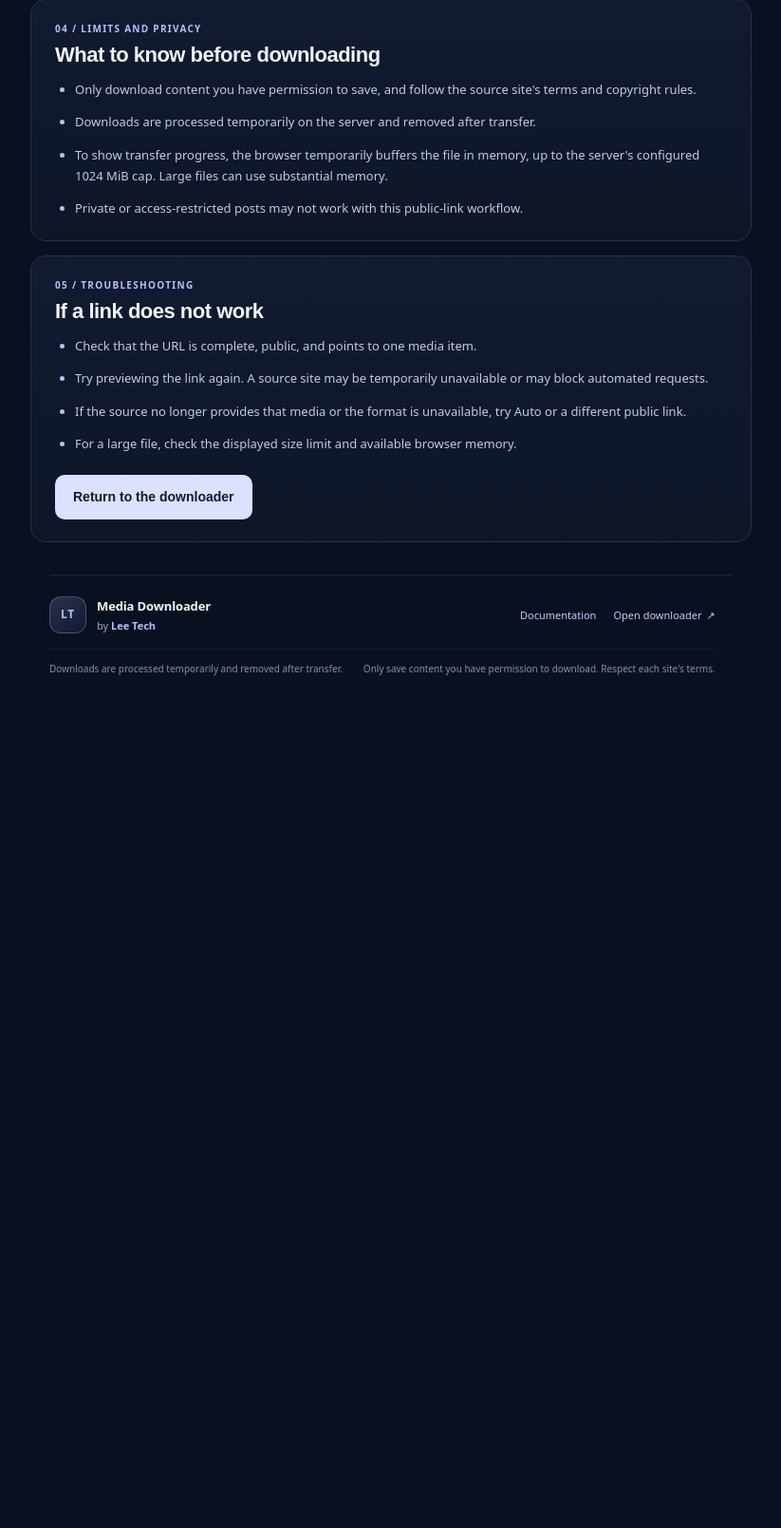
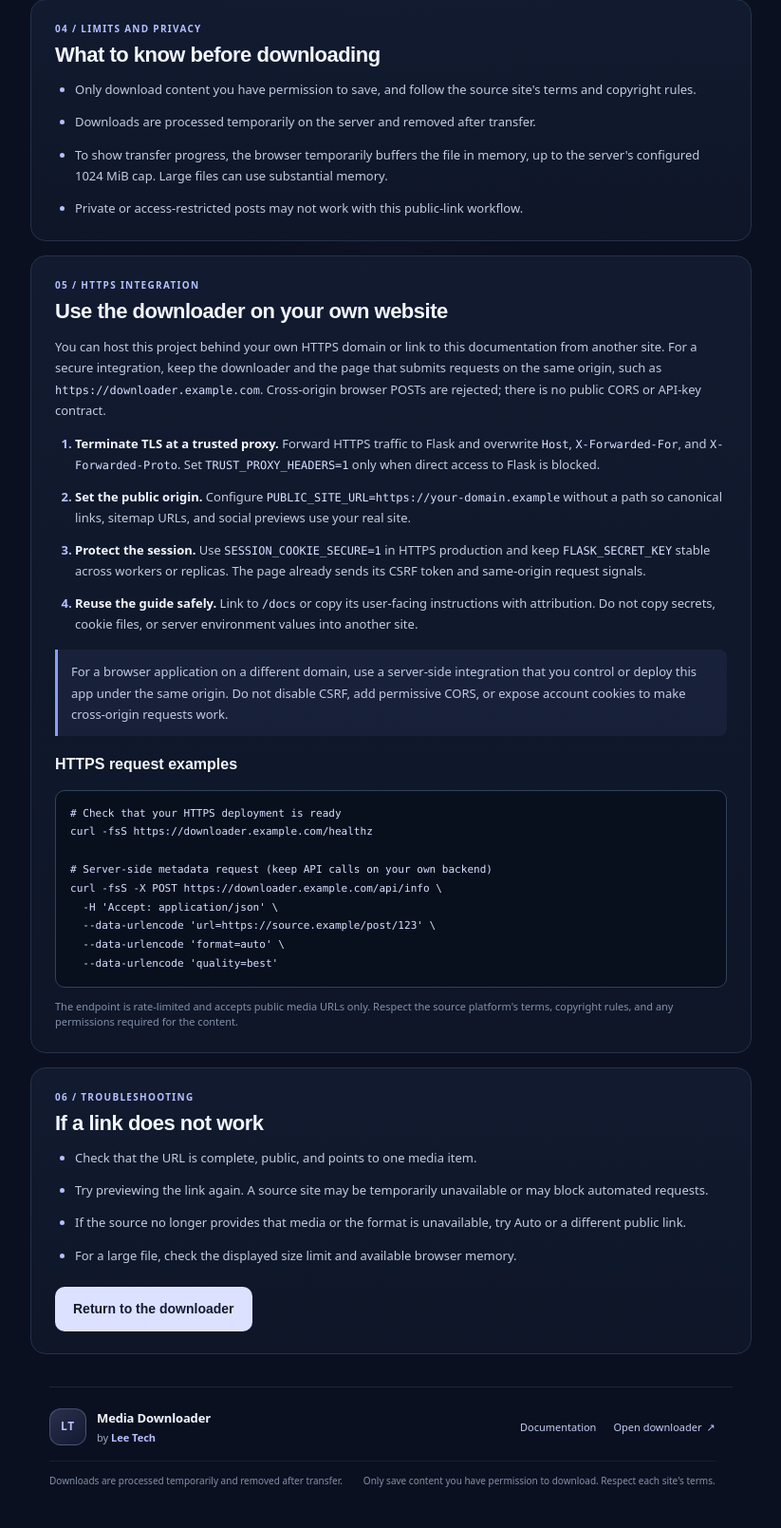
Before and after one commit to leetech254/web-downloader, a Flask app: page /docs in a window 1280 px wide. Shown: the part 1515-3124 px from the top of the page at 95% size, without its empty margins (228-1051 px from the left). Before the commit the page ends 2226 px from the top, so only its background shows below. Run offline with Flask 3, Linux system fonts and the light colour scheme; some libraries are stand-ins or nearby versions.

Commit message:
Document HTTPS site integration

```diff
--- a/static/app.css
+++ b/static/app.css
@@ -205,7 +205,10 @@
 .docs-content { max-width: 760px; margin: 0 auto; }
 .docs-section { margin: 15px 0; padding: 23px 25px; border: 1px solid var(--line); border-radius: 16px; background: linear-gradient(180deg, rgba(18, 27, 48, .94), rgba(14, 22, 40, .94)); }
 .docs-section h2 { margin: 0 0 12px; font: 700 22px/1.25 'Space Grotesk', sans-serif; letter-spacing: -.5px; }
+.docs-section h3 { margin: 20px 0 9px; color: var(--text); font: 700 16px/1.3 'Space Grotesk', sans-serif; }
 .docs-section p:not(.docs-kicker):not(.platform-note) { color: #c2cbe0; font-size: 13px; line-height: 1.7; }
+.docs-section code { color: #d8dfff; font: 500 .92em/1.4 ui-monospace, SFMono-Regular, Menlo, Consolas, monospace; }
+.docs-code { overflow-x: auto; margin: 16px 0 0; padding: 14px 15px; border: 1px solid #33415c; border-radius: 10px; background: #080f1d; color: #d8e0f7; font: 12px/1.65 ui-monospace, SFMono-Regular, Menlo, Consolas, monospace; }
 .docs-kicker { margin: 0 0 7px; color: var(--accent-2); font-size: 10px; font-weight: 700; letter-spacing: 1.3px; text-transform: uppercase; }
 .docs-steps, .docs-list { display: grid; gap: 12px; margin: 0; padding-left: 21px; color: #c2cbe0; font-size: 13px; line-height: 1.7; }
 .docs-steps li::marker { color: var(--accent-2); font-weight: 700; }
--- a/templates/docs.html
+++ b/templates/docs.html
@@ -12,14 +12,14 @@
   <link rel="manifest" href="{{ url_for('static', filename='site.webmanifest', v=static_asset_version) }}">
   <meta name="application-name" content="Media Downloader by Lee Tech">
   <title>Social Media Video &amp; Audio Downloader Guide | Lee Tech</title>
-  <meta name="description" content="Learn how to download public social media videos and audio. Find supported platforms, MP4 and MP3 guidance, limits, privacy notes, and troubleshooting tips.">
+  <meta name="description" content="Learn how to download public social media videos and audio, deploy behind HTTPS, and integrate the guide safely. Find supported platforms, format guidance, limits, privacy notes, and troubleshooting tips.">
   <meta name="robots" content="index,follow">
   {% if canonical_url %}
   <link rel="canonical" href="{{ canonical_url }}">
   <meta property="og:type" content="website">
   <meta property="og:url" content="{{ canonical_url }}">
   <meta property="og:title" content="Social Media Video &amp; Audio Downloader Guide | Lee Tech">
-  <meta property="og:description" content="How to preview and download public media links, choose formats, and troubleshoot common issues.">
+  <meta property="og:description" content="How to preview and download public media links, deploy behind HTTPS, choose formats, and troubleshoot common issues.">
   <meta property="og:site_name" content="Media Downloader by Lee Tech">
   <meta property="og:locale" content="en_US">
   <meta property="og:image" content="{{ social_image_url }}">
@@ -39,7 +39,7 @@
     "@type": "WebPage",
     "name": "Documentation | Media Downloader by Lee Tech",
     "url": canonical_url,
-    "description": "How to preview and download public media links, choose formats, and troubleshoot common issues.",
+    "description": "How to preview and download public media links, deploy behind HTTPS, choose formats, and troubleshoot common issues.",
     "isPartOf": {"@type": "WebSite", "name": "Media Downloader by Lee Tech", "url": public_site_url}
   }|tojson }}</script>
   {% endif %}
@@ -110,8 +110,32 @@
         </ul>
       </section>
 
+      <section class="docs-section" aria-labelledby="https-title">
+        <p class="docs-kicker">05 / HTTPS integration</p>
+        <h2 id="https-title">Use the downloader on your own website</h2>
+        <p>You can host this project behind your own HTTPS domain or link to this documentation from another site. For a secure integration, keep the downloader and the page that submits requests on the same origin, such as <code>https://downloader.example.com</code>. Cross-origin browser POSTs are rejected; there is no public CORS or API-key contract.</p>
+        <ol class="docs-steps">
+          <li><strong>Terminate TLS at a trusted proxy.</strong> Forward HTTPS traffic to Flask and overwrite <code>Host</code>, <code>X-Forwarded-For</code>, and <code>X-Forwarded-Proto</code>. Set <code>TRUST_PROXY_HEADERS=1</code> only when direct access to Flask is blocked.</li>
+          <li><strong>Set the public origin.</strong> Configure <code>PUBLIC_SITE_URL=https://your-domain.example</code> without a path so canonical links, sitemap URLs, and social previews use your real site.</li>
+          <li><strong>Protect the session.</strong> Use <code>SESSION_COOKIE_SECURE=1</code> in HTTPS production and keep <code>FLASK_SECRET_KEY</code> stable across workers or replicas. The page already sends its CSRF token and same-origin request signals.</li>
+          <li><strong>Reuse the guide safely.</strong> Link to <code>/docs</code> or copy its user-facing instructions with attribution. Do not copy secrets, cookie files, or server environment values into another site.</li>
+        </ol>
+        <p class="docs-callout">For a browser application on a different domain, use a server-side integration that you control or deploy this app under the same origin. Do not disable CSRF, add permissive CORS, or expose account cookies to make cross-origin requests work.</p>
+        <h3>HTTPS request examples</h3>
+        <pre class="docs-code"><code># Check that your HTTPS deployment is ready
+curl -fsS https://downloader.example.com/healthz
+
+# Server-side metadata request (keep API calls on your own backend)
+curl -fsS -X POST https://downloader.example.com/api/info \
+  -H 'Accept: application/json' \
+  --data-urlencode 'url=https://source.example/post/123' \
+  --data-urlencode 'format=auto' \
+  --data-urlencode 'quality=best'</code></pre>
+        <p class="platform-note">The endpoint is rate-limited and accepts public media URLs only. Respect the source platform's terms, copyright rules, and any permissions required for the content.</p>
+      </section>
+
       <section class="docs-section" aria-labelledby="troubleshooting-title">
-        <p class="docs-kicker">05 / Troubleshooting</p>
+        <p class="docs-kicker">06 / Troubleshooting</p>
         <h2 id="troubleshooting-title">If a link does not work</h2>
         <ul class="docs-list">
           <li>Check that the URL is complete, public, and points to one media item.</li>
```
Also changed, not shown: test_app.py (+6 -2 lines), README.md.
